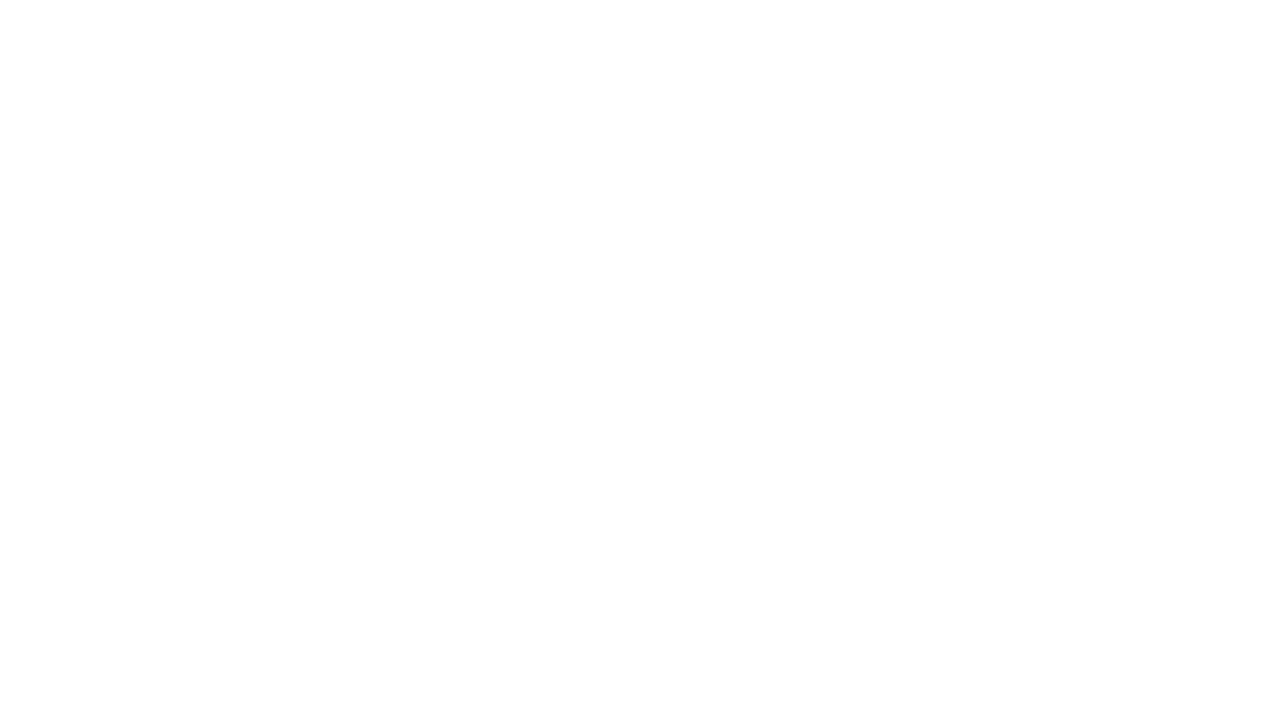
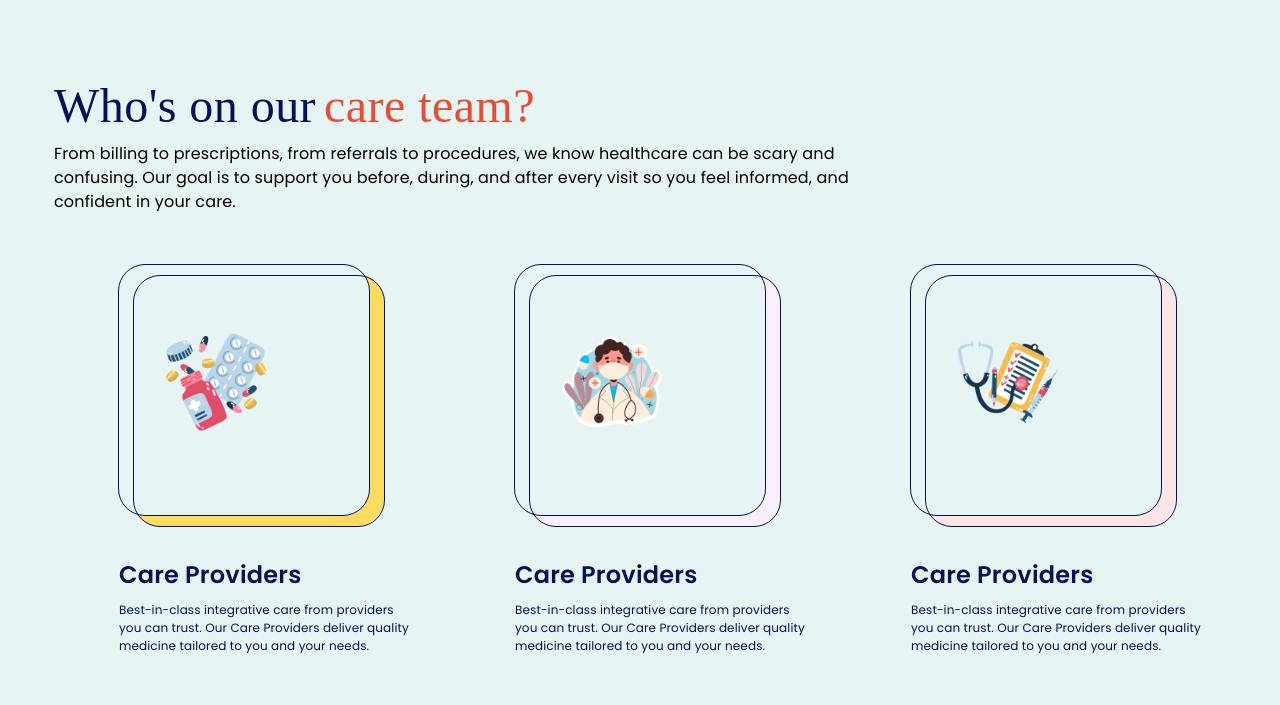
Before and after one commit to ThinhND3004/SWP391_Fall24_KoiVeterinaryServiceCenter_FE, a React (Vite) app: page /koihealth in a window 1280 px wide. Before the commit this address had no page. Shown: the part 1927-2632 px from the top of the page. Before the commit the page ends 800 px from the top, so only its background shows below. Built offline with nearby package versions, Linux system fonts and the light colour scheme.

Commit message:
add koi health page

```diff
--- a/src/layouts/Header.jsx
+++ b/src/layouts/Header.jsx
@@ -58,6 +58,9 @@ function Header() {
         break
       case 2:
         navigate('/service')
+        break
+      case 3:
+        navigate('/koihealth')
         break
       case 4:
         navigate('/contact')
--- /dev/null
+++ b/src/pages/KoiHealthPage/KoiHealth.component.jsx
@@ -0,0 +1,24 @@
+/* eslint-disable indent */
+import { Box } from '@mui/material'
+import Introduction from './KoiHealthDetails/Introduction'
+import OurTeam from './KoiHealthDetails/OurTeam'
+import Feedback from '../HomePage/HomePageDetails/Feedback'
+import CareTeam from './KoiHealthDetails/CareTeam'
+
+const KoiHealthComponent = () => {
+  return (
+    <div>
+      <Box display={'flex'} flexDirection={'column'} gap={'100px'} px={'30px'}>
+        {/* INTRODUCTION */}
+        <Introduction />
+        {/* CARE CYCLE */}
+        <CareTeam />
+        {/* OUR TEAM */}
+        <OurTeam />
+        <Feedback />
+      </Box>
+    </div>
+  )
+}
+
+export default KoiHealthComponent
--- /dev/null
+++ b/src/pages/KoiHealthPage/KoiHealthDetails/CareTeam.jsx
@@ -0,0 +1,22 @@
+import { Box } from '@mui/material'
+import React from 'react'
+
+function CareTeam() {
+  return (
+    <div>
+      <Box
+        sx={{
+          backgroundImage: 'url("https://cdn.sanity.io/images/8qqycr4y/production/281fb4b8f15ac0d8aab0e54cfa991205d7e33367-4800x2968.png?w=2400&h=1484&fit=crop&fm=webp")',
+          backgroundSize: 'contain', // Shrinks the image to fit within the box without cutting it off
+          backgroundPosition: 'center',
+          backgroundRepeat: 'no-repeat',
+          minHeight: '100vh',
+          padding: '20px',
+        }}
+      />
+
+    </div>
+  )
+}
+
+export default CareTeam
--- /dev/null
+++ b/src/pages/KoiHealthPage/KoiHealthDetails/Introduction.jsx
@@ -0,0 +1,20 @@
+import { Typography } from '@mui/material'
+import React from 'react'
+import { BLUE_COLOR, ORANGE_COLOR } from '~/theme'
+
+
+function Introduction() {
+  return (
+    <div>
+      <Typography sx={{ fontFamily: 'SVN-Konga Pro', fontSize: 250, textAlign: 'center', color: BLUE_COLOR }}>KOI HEALTH</Typography>
+      <Typography sx={{ textAlign: 'center', fontSize: 40, marginTop: '10px', fontWeight: 700 }}>
+        Quality <span style={{ color: ORANGE_COLOR }} >Koi Fish</span> Care
+      </Typography>
+      <Typography sx={{ textAlign: 'center', fontSize: 14, marginTop: '10px' }}>
+        Complete. Connected. Compassionate. At Tia, we care for the whole you with a team of<br /> providers working together to help you achieve optimal health, on your terms.
+      </Typography>
+    </div>
+  )
+}
+
+export default Introduction
--- /dev/null
+++ b/src/pages/KoiHealthPage/KoiHealthDetails/OurTeam.jsx
@@ -0,0 +1,97 @@
+import { Box, Typography } from '@mui/material'
+import Card from '@mui/material/Card'
+import CardActionArea from '@mui/material/CardActionArea'
+import CardContent from '@mui/material/CardContent'
+import CardMedia from '@mui/material/CardMedia'
+import { BG_COLOR, BLUE_COLOR, ORANGE_COLOR, ORANGE_PASTEL_COLOR, PURPLE_COLOR, YELLOW_COLOR } from '~/theme'
+
+function OurTeam() {
+  return (
+    <div>
+      <Box sx={{ width: '800px' }}>
+        <Typography
+          sx={{
+            fontFamily: 'SVN-Konga Pro',
+            fontSize: '48px',
+            color: BLUE_COLOR,
+            display: 'flex',
+            textAlign: 'left'
+          }}
+        >
+          Who's on our <span style={{ color: ORANGE_COLOR, marginLeft: '8px' }}> care team?</span>
+        </Typography>
+        <Typography>
+          From billing to prescriptions, from referrals to procedures, we know healthcare can be scary and confusing. Our goal is to support you before, during, and after every visit so you feel informed, and confident in your care.
+        </Typography>
+      </Box>
+
+      {/* Cards */}
+      <Box sx={{ display: 'flex', justifyContent: 'space-around', gap: 2, marginTop: '50px', flexWrap: 'wrap', marginBottom: '200px' }}>
+        <Box sx={{ cursor: 'pointer', position: 'relative', width: 250, height: 250, borderRadius: '27px', border: `1px solid ${BLUE_COLOR}`, bgcolor: 'transparent', boxShadow: `14px 10px ${YELLOW_COLOR}` }}>
+          <Box sx={{ position: 'relative', width: 250, minWidth: 100, height: 250, top: 10, left: 14, borderRadius: '27px', border: `1px solid ${BLUE_COLOR}`, bgcolor: 'transparent' }}>
+            <Box display={'flex'} flexDirection={'column'} px={4} py={7} gap={2}>
+              <img
+                width='100'
+                height="100"
+                src="src\assets\images\medicine.png"
+                alt="Koi care"
+              />
+            </Box>
+
+          </Box>
+          <Box sx={{ marginTop: '40px', width: '300px', color: BLUE_COLOR }}>
+            <Typography sx={{ fontWeight: 600, fontSize: 24 }}>
+              Care Providers
+            </Typography>
+            <Typography sx={{ fontSize: 12, paddingTop: '8px' }}>
+              Best-in-class integrative care from providers you can trust. Our Care Providers deliver quality medicine tailored to you and your needs.
+            </Typography>
+          </Box>
+        </Box>
+        <Box sx={{ cursor: 'pointer', position: 'relative', width: 250, height: 250, borderRadius: '27px', border: `1px solid ${BLUE_COLOR}`, bgcolor: 'transparent', boxShadow: `14px 10px ${PURPLE_COLOR}` }}>
+          <Box sx={{ position: 'relative', width: 250, minWidth: 100, height: 250, top: 10, left: 14, borderRadius: '27px', border: `1px solid ${BLUE_COLOR}`, bgcolor: 'transparent' }}>
+            <Box display={'flex'} flexDirection={'column'} px={4} py={7} gap={2}>
+              <img
+                width='100'
+                height="100"
+                src="src\assets\images\doctor.png"
+                alt="Koi care"
+              />
+            </Box>
+          </Box>
+          <Box sx={{ marginTop: '40px', width: '300px', color: BLUE_COLOR }}>
+            <Typography sx={{ fontWeight: 600, fontSize: 24 }}>
+              Care Providers
+            </Typography>
+            <Typography sx={{ fontSize: 12, paddingTop: '8px' }}>
+              Best-in-class integrative care from providers you can trust. Our Care Providers deliver quality medicine tailored to you and your needs.
+            </Typography>
+          </Box>
+
+        </Box>
+        <Box sx={{ cursor: 'pointer', position: 'relative', width: 250, height: 250, borderRadius: '27px', border: `1px solid ${BLUE_COLOR}`, bgcolor: 'transparent', boxShadow: `14px 10px ${ORANGE_PASTEL_COLOR}` }}>
+          <Box sx={{ position: 'relative', width: 250, minWidth: 100, height: 250, top: 10, left: 14, borderRadius: '27px', border: `1px solid ${BLUE_COLOR}`, bgcolor: 'transparent' }}>
+            <Box display={'flex'} flexDirection={'column'} px={4} py={7} gap={2}>
+              <img
+                width='100'
+                height="100"
+                src="src\assets\images\vaccination.png"
+                alt="Koi care"
+              />
+            </Box>
+          </Box>
+          <Box sx={{ marginTop: '40px', width: '300px', color: BLUE_COLOR }}>
+            <Typography sx={{ fontWeight: 600, fontSize: 24 }}>
+              Care Providers
+            </Typography>
+            <Typography sx={{ fontSize: 12, paddingTop: '8px' }}>
+              Best-in-class integrative care from providers you can trust. Our Care Providers deliver quality medicine tailored to you and your needs.
+            </Typography>
+          </Box>
+        </Box>
+      </Box >
+    </div>
+  )
+}
+
+export default OurTeam
--- a/src/routes/index.jsx
+++ b/src/routes/index.jsx
@@ -5,6 +5,7 @@ import AboutComponent from '~/pages/About/About.component'
 import HomePageComponent from '~/pages/HomePage/HomePage.component'
 import ContactUs from '~/pages/ContactUs/ContactUs.component'
 import ServicePage from '~/pages/ServicePage/Service.component'
+import KoiHealthComponent from '~/pages/KoiHealthPage/KoiHealth.component'
 
 const RouteComponent = () => {
   return (
@@ -14,6 +15,7 @@ const RouteComponent = () => {
         <Route path='/about' element={<AboutComponent />} />
         <Route path='/contact' element={<ContactUs />} />
         <Route path='/service' element={<ServicePage />} />
+        <Route path='/koihealth' element={<KoiHealthComponent />} />
       </Route>
 
       <Route path='/' element={
```
